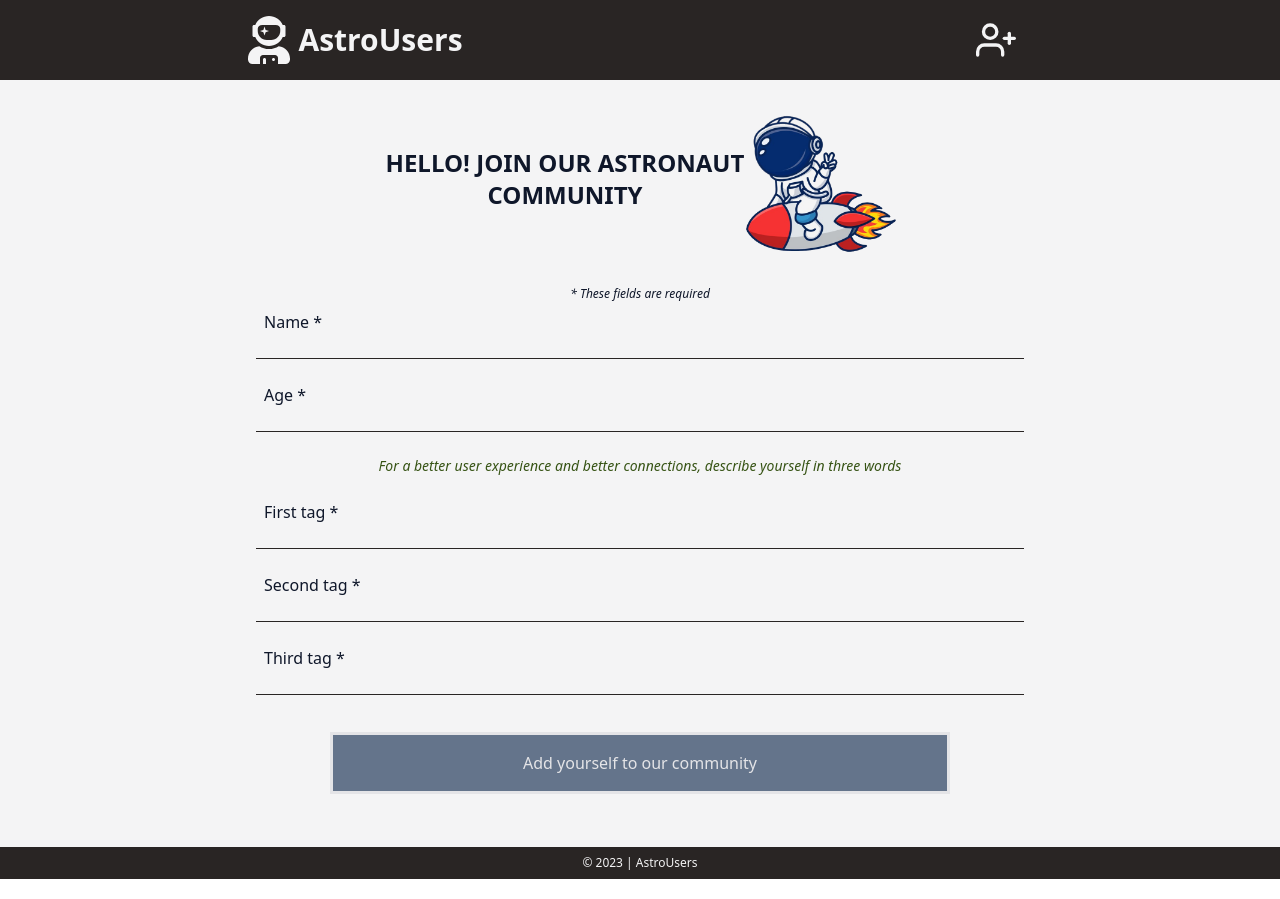
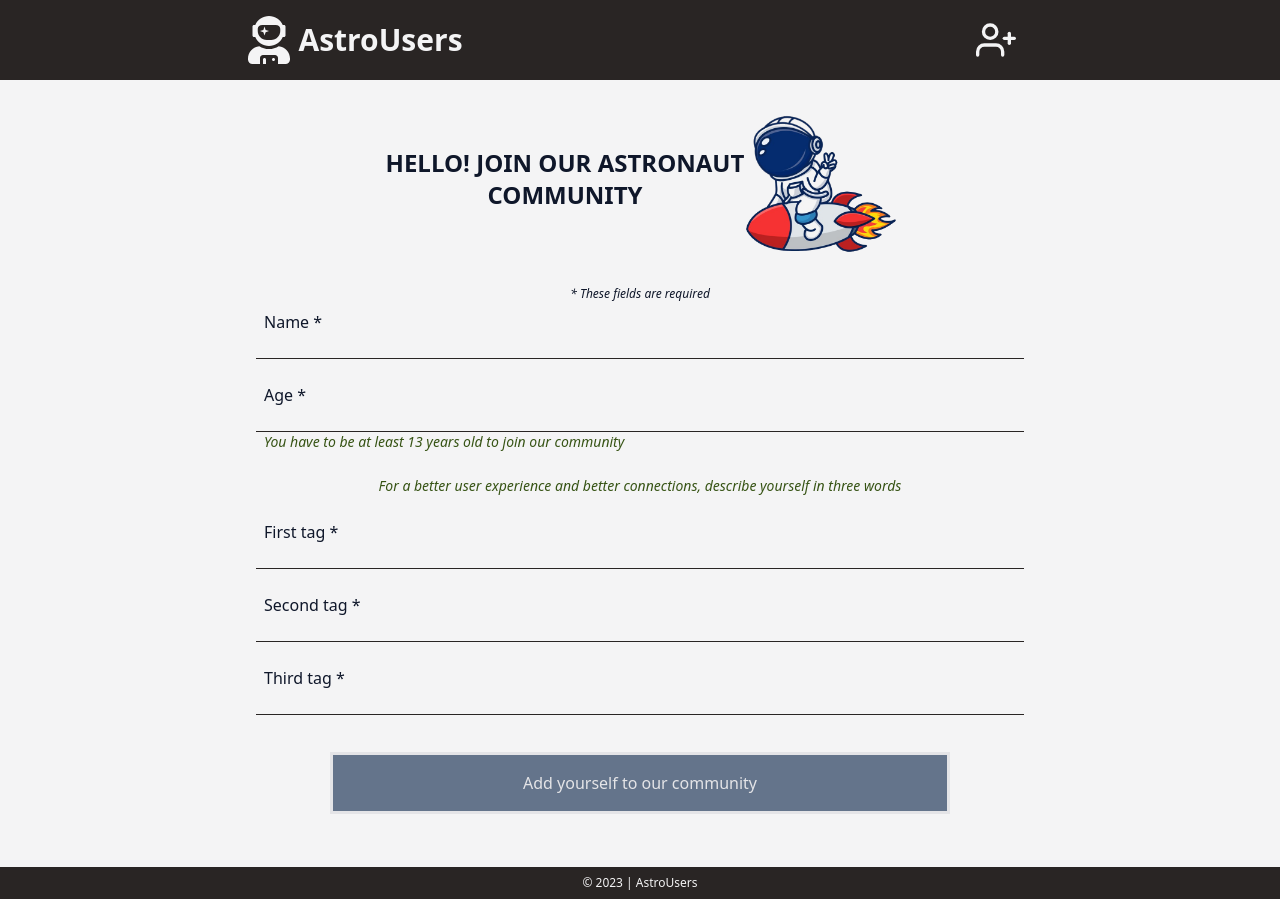
Before and after one commit to pinkjagnie/users-cards-project, a Next.js app: page /users/add in a window 1280 px wide. Built offline with nearby package versions, Linux system fonts and the light colour scheme.

Commit message:
In AddUserForm add min age to be 13

```diff
--- a/src/components/users/add/AddUserForm.js
+++ b/src/components/users/add/AddUserForm.js
@@ -46,10 +46,11 @@ const AddUserForm = () => {
 
       <div className="pb-6">
         <label htmlFor='age' className="pl-2">Age *</label>
-        <input type='number' id='age' className={`w-[100%] border-b border-stone-800 ${styles.mainBackgroundColor}`} {...register("age", { required: {
+        <input type='number' id='age' className={`w-[100%] border-b border-stone-800 ${styles.mainBackgroundColor}`} {...register("age", { min: 13, message: 'You have to be at least 13 years old to join our community' }, { required: {
         value: true,
-        message: 'This field is requires'
+        message: 'This field is required'
         }})} />
+        <p className="text-sm italic text-lime-900 pl-2">You have to be at least 13 years old to join our community</p>
         {errors.age && <p className="text-rose-900">{errors.age.message}</p>}
       </div>
 
```
